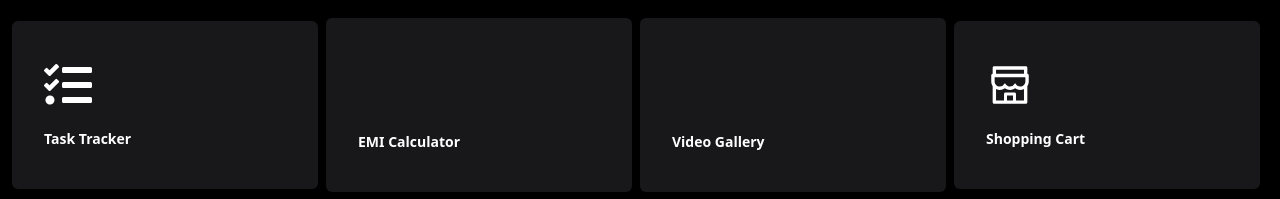
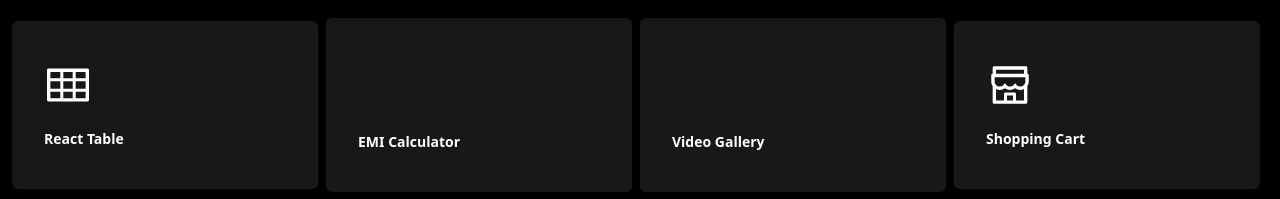
Before and after one commit to benzigar-agilisium/react-learning, a React (Create React App) app: page / in a window 1280 px wide. Shown: the part 132-331 px from the top of the page. Built offline with nearby package versions, Linux system fonts and the light colour scheme; some icons are missing.

Commit message:
backing up

```diff
--- a/src/index.css
+++ b/src/index.css
@@ -34,14 +34,3 @@ body {
 ::-webkit-scrollbar-thumb:hover {
   background: #555;
 }
-
-
-
-table th,
-table td {
-  text-align: left;
-}
-
-input:focus{
-  outline: none;
-}
--- a/src/pages/home/index.jsx
+++ b/src/pages/home/index.jsx
@@ -1,16 +1,8 @@
 import React from "react";
 import { Link } from "react-router-dom";
 
-import Ripples from "react-ripples";
-import {
-  AiFillAppstore,
-  AiFillCloseCircle,
-  AiOutlineShop,
-  AiOutlineShoppingCart,
-} from "react-icons/ai";
+import { AiOutlineShop, AiOutlineTable } from "react-icons/ai";
 import { FaRegMoneyBill1, FaVideo } from "react-icons/fa6";
-import { FaTasks } from "react-icons/fa";
-import { BsFillFileEarmarkImageFill } from "react-icons/bs";
 
 const Home = () => {
   return (
@@ -20,8 +12,8 @@ const Home = () => {
         <div className="mt-5 flex flex-wrap items-center">
           <Link to={"/tasks"} className="w-1/2 mb-2 lg:w-1/4 pr-2">
             <div className="bg-zinc-900 hover:bg-zinc-800 cursor-pointer p-5 lg:py-10 lg:px-8 rounded-md">
-              <FaTasks className="text-2xl lg:text-5xl" />
-              <p className="text-sm font-bold mt-2 lg:mt-5">Task Tracker</p>
+              <AiOutlineTable className="text-2xl lg:text-5xl" />
+              <p className="text-sm font-bold mt-2 lg:mt-5">React Table</p>
             </div>
           </Link>
           <Link to={"/emi"} className="w-1/2 mb-2 lg:w-1/4 pr-2">
--- a/src/pages/tasks/index.jsx
+++ b/src/pages/tasks/index.jsx
@@ -249,6 +249,12 @@ export default function Tasks() {
       pagination: {
         pageSize: 10,
       },
+      sorting: [
+        {
+          id: "date",
+          desc: true,
+        },
+      ],
     },
     onGlobalFilterChange: setGlobalFilter,
     globalFilterFn: fuzzyFilter,
@@ -346,6 +352,15 @@ export default function Tasks() {
     return () => {
       document.removeEventListener("keydown", takeAction);
     };
+  }, []);
+
+  React.useEffect(() => {
+    reactTable.setSorting([
+      {
+        id: "date",
+        desc: true,
+      },
+    ]);
   }, []);
 
   return (
--- a/src/pages/template/index.jsx
+++ b/src/pages/template/index.jsx
@@ -46,7 +46,7 @@ export default function Template() {
               }}
               className="py-3 px-5 hover:bg-zinc-700"
             >
-              Task Management
+              React Table
             </div>
             <div
               onClick={() => {
@@ -173,9 +173,7 @@ export default function Template() {
                 <p className="text-blue-300 font-bold text-sm lg:text-xl ml-2">
                   {" "}
                   {location.pathname?.includes("emi") ? "/ Emi" : ""}
-                  {location.pathname?.includes("tasks")
-                    ? "/ Task Management"
-                    : ""}
+                  {location.pathname?.includes("tasks") ? "/ React Table" : ""}
                   {location.pathname?.includes("gallery") ? "/ Gallery" : ""}
                   {location.pathname?.includes("shopping")
                     ? "/ Shopping Cart"
```
